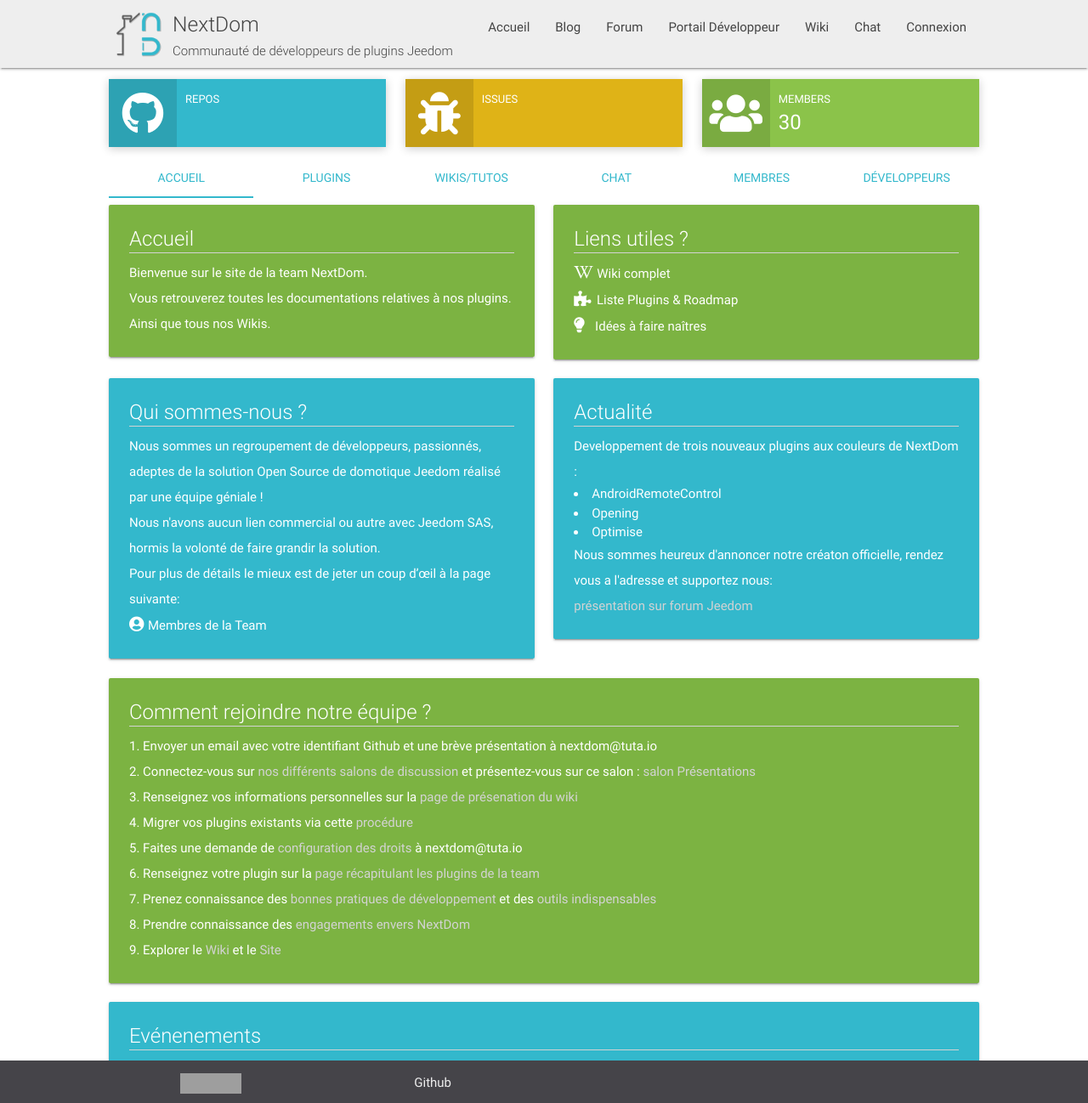
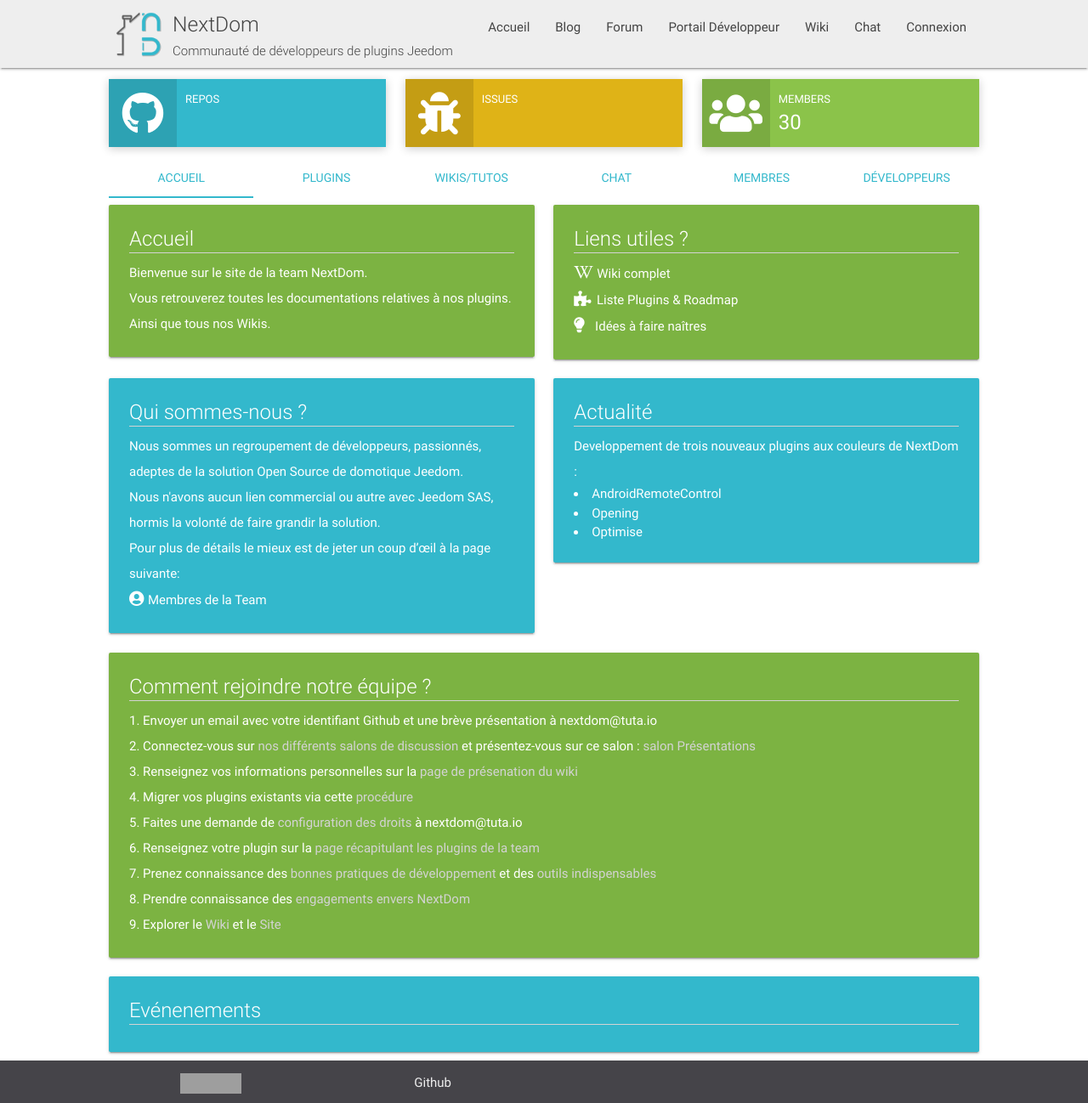
Before and after one commit to NextDom/NextDom.github.io, a Jekyll site: the page index.html, which Jekyll copies as it is, in a window 1280 px wide and 1298 px high. Shown: the whole window at 85% size. Built offline with Jekyll 4.4.1, drawn with Linux system fonts in a browser that asks for light colours; nearby versions of some CDN libraries; grey boxes are pictures that could not be loaded.

Commit message:
Remove Jeedom links

```diff
--- a/_config.yml
+++ b/_config.yml
@@ -25,7 +25,7 @@
 twitter:
   username: Jeedom_domotic
 social:
-  name: Jeedom-Plugin-Extra
+  name: NextDom
   links:
     - https://github.com/NextDom
 
--- a/admin/admin.html
+++ b/admin/admin.html
@@ -132,9 +132,9 @@
                 <div class="container">
                     <div class="row">
                         <a class="col s3" style="text-align:center" href="https://creativecommons.org/licenses/by-sa/4.0/"><img src="https://creativecommons.org/images/deed/cc_blue_x2.png" height="24px" width="24px"><img src="https://creativecommons.org/images/deed/attribution_icon_blue_x2.png" height="24px" width="24px"><img src="https://creativecommons.org/images/deed/sa_blue_x2.png" height="24px" width="24px"></a>
-                        <a class="col s3 light-green-text" style="text-align:right" class="" href="https://www.jeedom.com/forum/">Forum Jeedom</a>
-			            <a class="col s3 light-green-text" style="text-align:left" class="light-green-text text-lighten-3" href="https://www.jeedom.com/site/fr/">Jeedom SAS</a>
-			            <a class="col s3 grey-text text-lighten-3" style="text-align:center" href="https://github.com/NextDom/NextDom">Github</a>
+                        <a class="col s3 light-green-text" style="text-align:right" class="" href="https://www.nextdom.org/forum/">Forum NextDom</a>
+			            <a class="col s3 light-green-text" style="text-align:left" class="light-green-text text-lighten-3" href="https://www.nextdom.org">NextDom</a>
+			            <a class="col s3 grey-text text-lighten-3" style="text-align:center" href="https://github.com/NextDom">Github</a>
                     </div>
                 </div>
             </footer>
--- a/index.html
+++ b/index.html
@@ -160,7 +160,7 @@
                             <div class="card blue_nextdom darken-1">
                                 <div class="card-content white-text">
                                     <span class="card-title">Qui sommes-nous ?</span>
-                                    <p>Nous sommes un regroupement de développeurs, passionnés, adeptes de la solution Open Source de domotique Jeedom réalisé par une équipe géniale ! </br>
+                                    <p>Nous sommes un regroupement de développeurs, passionnés, adeptes de la solution Open Source de domotique Jeedom.</br>
                                         Nous n'avons aucun lien commercial ou autre avec Jeedom SAS, hormis la volonté de faire grandir la solution.</br>
                                         Pour plus de détails le mieux est de jeter un coup d’œil à la page suivante:</br>
                                         <a class="white-text card-header"><i class="fas fa-user-circle"></i> <a class="white-text" href="https://github.com/NextDom/NextDom/wiki/02---Pr%C3%A9sentation-des-membres-de-la-Team">Membres de la Team</a></br>
@@ -176,9 +176,6 @@
                                         <li> AndroidRemoteControl</li>
                                         <li> Opening</li>
                                         <li> Optimise</li>
-                                    </p>
-                                    <p>Nous sommes heureux d'annoncer notre créaton officielle, rendez vous a l'adresse et supportez nous:</br>
-                                        <a href="https://www.jeedom.com/forum/viewtopic.php?f=59&t=35017"> présentation sur forum Jeedom</a>
                                     </p>
                                 </div>
                             </div>
@@ -266,7 +263,7 @@
                         <div class="card-content white-text">
                             <span class="card-title">Développeur ?</span>
                             <p>Vous voulez développer un plugin pour Jeedom et vous avez besoin d'aides ? Rejoignez-nous en envoyant un mail à
-                                <u><a class="white-text" href="mailto:jeedompluginsextra@gmail.com">NextDom</a></u></p>
+                                <u><a class="white-text" href="mailto:nextdom@tuta.io">NextDom</a></u></p>
                             </div>
                         </div>
                         <div id="developpement">
@@ -304,7 +301,7 @@
             <div class="container">
                 <div class="row">
                     <a class="col s3" style="text-align:center" href="https://creativecommons.org/licenses/by-sa/4.0/"><img src="https://creativecommons.org/images/deed/cc_blue_x2.png" height="24px" width="24px"><img src="https://creativecommons.org/images/deed/attribution_icon_blue_x2.png" height="24px" width="24px"><img src="https://creativecommons.org/images/deed/sa_blue_x2.png" height="24px" width="24px"></a>
-                    <a class="col s3 grey-text text-lighten-3" style="text-align:center" href="https://github.com/NextDom/NextDom">Github</a>
+                    <a class="col s3 grey-text text-lighten-3" style="text-align:center" href="https://github.com/NextDom">Github</a>
                 </div>
             </div>
         </footer>
```
